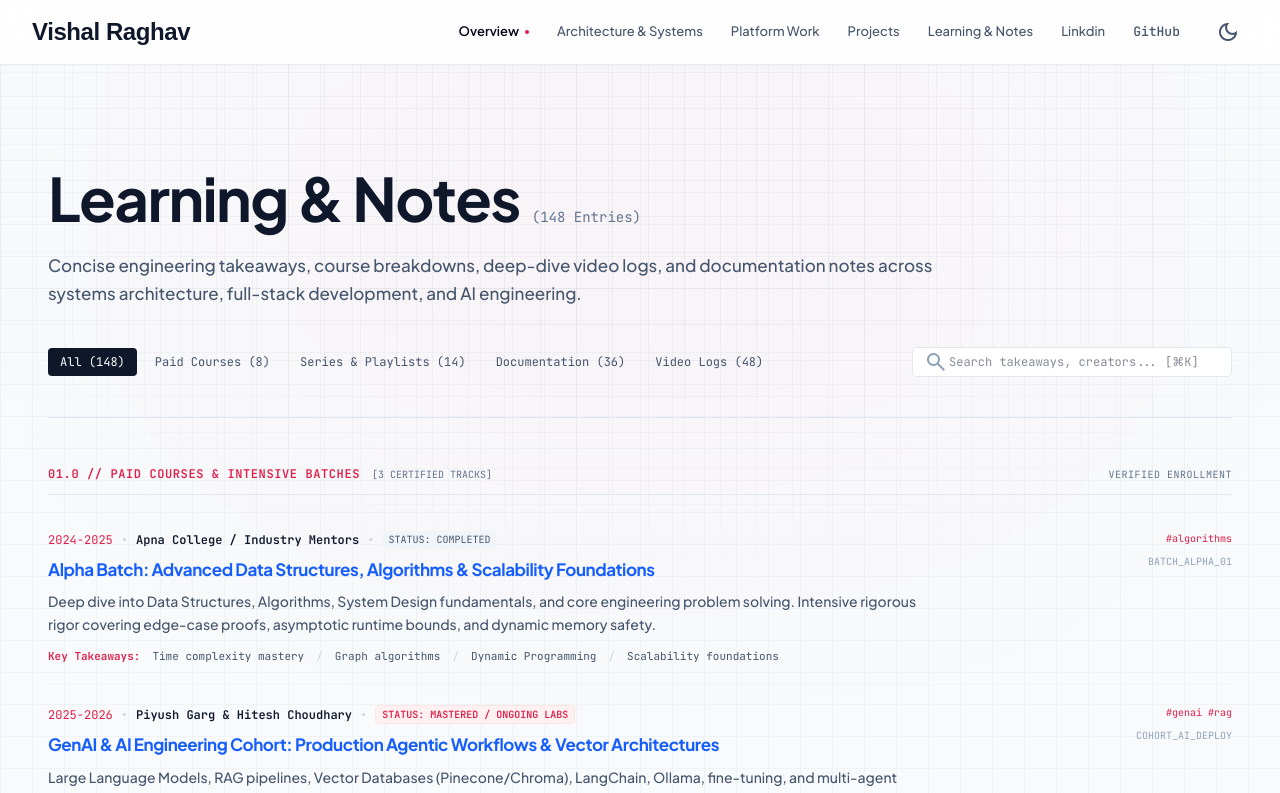
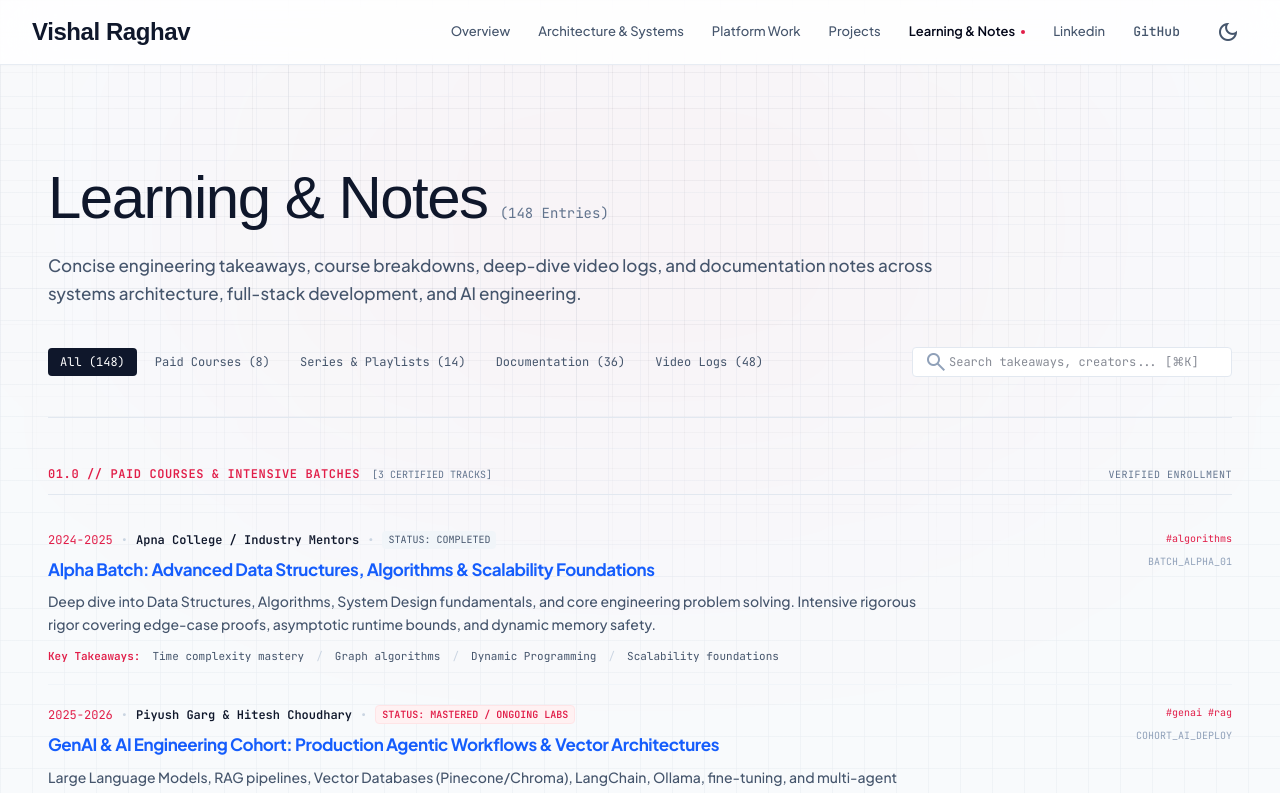
Before and after one commit to vishalraghav0290/vishalRaghav-Protfolio, a Next.js app: page /learning in a window 1280 px wide. Shown: the top 793 px of the page. Built offline with nearby package versions, Linux system fonts and the light colour scheme; a web font is replaced by a local one.

Commit message:
fix some typo

```diff
--- a/src/app/layout.tsx
+++ b/src/app/layout.tsx
@@ -4,6 +4,7 @@ import { Inter, JetBrains_Mono, Plus_Jakarta_Sans, Bungee_Hairline, Passero_One,
 import { ThemeProvider } from "@/components/ThemeProvider";
 import { ThemeToggle } from "@/components/ThemeToggle";
 import "./globals.css";
+import { HeaderNav } from "@/components/HeaderNav";
 
 const inter = Inter({
   variable: "--font-inter",
@@ -80,19 +81,7 @@ export default function RootLayout({
                 </Link>
                 {/* <span className="hidden sm:inline-block font-mono text-[12px] text-slate-500 font-medium">// systems architect</span> */}
               </div>
-              <nav className="hidden lg:flex items-center gap-7 text-[13px] font-medium text-slate-600 dark:text-gray-700">
-                <Link className="text-slate-950 dark:text-gray-950 font-semibold transition-colors flex items-center gap-1.5" href="/">
-                  <span>Overview</span>
-                  <span className="w-1 h-1 rounded-full bg-[#e11d48]"></span>
-                </Link>
-                <Link className="hover:text-slate-950 dark:hover:text-gray-950 transition-colors" href="/#architecture">Architecture &amp; Systems</Link>
-                <Link className="hover:text-slate-950 dark:hover:text-gray-950 transition-colors" href="/platform-work">Platform Work</Link>
-                <Link className="hover:text-slate-950 dark:hover:text-gray-950 transition-colors" href="/#projects">Projects</Link>
-                <Link className="hover:text-slate-950 dark:hover:text-gray-950 transition-colors" href="/learning">Learning &amp; Notes</Link>
-                <a className="hover:text-slate-950 dark:hover:text-gray-950 transition-colors" href="https://www.linkedin.com/in/vishal-raghav-747a61251/">Linkdin</a>
-                <a className="hover:text-slate-950 dark:hover:text-gray-950 transition-colors font-mono" href="https://github.com/vishalraghav0290" rel="noopener noreferrer" target="_blank">GitHub</a>
-                <ThemeToggle />
-              </nav>
+              <HeaderNav />
             </div>
           </header>
 
@@ -142,9 +131,9 @@ export default function RootLayout({
                       <span>Hashnode</span>
                     </a>
                   </div>
-                  <p className="font-mono text-[11px] text-slate-500 pt-2">
+                  {/* <p className="font-mono text-[11px] text-slate-500 pt-2">
                     PGP Key: <span className="text-slate-800 dark:text-slate-300 font-medium">9F2B 4A71 88CD 3E01</span>
-                  </p>
+                  </p> */}
                 </div>
               </div>
               {/* Bottom Bar */}
@@ -152,14 +141,14 @@ export default function RootLayout({
                 <div className="text-center md:text-left">
                   © 2026 Vishal Raghav. Built for high performance &amp; scale.
                 </div>
-                <div className="flex items-center gap-4">
+                {/* <div className="flex items-center gap-4">
                   <span className="flex items-center gap-1.5 text-slate-600 dark:text-slate-400 font-medium">
                     <span className="w-1.5 h-1.5 rounded-full bg-emerald-500"></span>
                     Latency: &lt;0.8ms
                   </span>
                   <span className="text-slate-300 dark:text-slate-700">•</span>
                   <span>Plain Monospace / Editorial System</span>
-                </div>
+                </div> */}
               </div>
             </div>
           </footer>
--- a/src/app/learning/page.tsx
+++ b/src/app/learning/page.tsx
@@ -175,7 +175,7 @@ export default function LearningPage() {
         <header className="flex flex-col gap-6 pt-4 border-b border-slate-200 dark:border-slate-800 pb-10">
           <div className="flex flex-col md:flex-row md:items-baseline justify-between gap-4">
             <div className="flex items-baseline gap-3">
-              <h1 className="text-4xl sm:text-5xl lg:text-6xl text-slate-900 dark:text-white tracking-tight font-bold">Learning &amp; Notes</h1>
+              <h1 className="text-4xl sm:text-5xl lg:text-6xl text-slate-900 dark:text-white tracking-tight font-cursive">Learning &amp; Notes</h1>
               <span className="font-mono text-sm text-slate-500 dark:text-slate-400">(148 Entries)</span>
             </div>
           </div>
@@ -192,8 +192,7 @@ export default function LearningPage() {
                 <button
                   key={tab.id}
                   onClick={() => setActiveTab(tab.id)}
-                  className={`px-3 py-1.5 rounded shrink-0 transition-colors ${
-                    activeTab === tab.id
+                  className={`px-3 py-1.5 rounded shrink-0 transition-colors ${activeTab === tab.id
                       ? 'bg-slate-900 dark:bg-slate-100 text-white dark:text-slate-900'
                       : 'text-slate-600 dark:text-slate-400 hover:text-slate-900 dark:hover:text-white hover:bg-slate-100 dark:hover:bg-slate-800'
                     }`}
--- /dev/null
+++ b/src/components/HeaderNav.tsx
@@ -0,0 +1,69 @@
+"use client";
+
+import Link from "next/link";
+import { usePathname } from "next/navigation";
+import { useEffect, useState } from "react";
+import { ThemeToggle } from "@/components/ThemeToggle";
+
+export function HeaderNav() {
+  const pathname = usePathname();
+  const [hash, setHash] = useState("");
+
+  useEffect(() => {
+    // Set initial hash when running on client
+    setHash(window.location.hash);
+
+    const handleHashChange = () => {
+      setHash(window.location.hash);
+    };
+
+    window.addEventListener("hashchange", handleHashChange);
+    return () => window.removeEventListener("hashchange", handleHashChange);
+  }, [pathname]); // re-run if pathname changes (e.g. going to a new page)
+
+  const navLinks = [
+    { name: "Overview", href: "/" },
+    { name: "Architecture & Systems", href: "/#architecture" },
+    { name: "Platform Work", href: "/platform-work" },
+    { name: "Projects", href: "/#projects" },
+    { name: "Learning & Notes", href: "/learning" },
+  ];
+
+  return (
+    <nav className="hidden lg:flex items-center gap-7 text-[13px] font-medium text-slate-600 dark:text-gray-700">
+      {navLinks.map((link) => {
+        // Construct the full path of the current view
+        const currentPath = pathname + hash;
+        // It is active if the href matches exactly, OR if we are on href="/" and currentPath is just "/"
+        const isActive = link.href === currentPath || (link.href === "/" && pathname === "/" && hash === "");
+
+        return (
+          <Link
+            key={link.name}
+            href={link.href}
+            onClick={() => {
+              // Ensure state updates immediately on click so the UI feels snappy
+              if (link.href.includes('#')) {
+                setHash('#' + link.href.split('#')[1]);
+              } else {
+                setHash('');
+              }
+            }}
+            className={`transition-colors flex items-center gap-1.5 ${
+              isActive
+                ? "text-slate-950 dark:text-gray-950 font-semibold"
+                : "hover:text-slate-950 dark:hover:text-gray-950"
+            }`}
+          >
+            <span>{link.name}</span>
+            {isActive && <span className="w-1 h-1 rounded-full bg-[#e11d48]"></span>}
+          </Link>
+        );
+      })}
+
+      <a className="hover:text-slate-950 dark:hover:text-gray-950 transition-colors" href="https://www.linkedin.com/in/vishal-raghav-747a61251/" target="_blank" rel="noopener noreferrer">Linkedin</a>
+      <a className="hover:text-slate-950 dark:hover:text-gray-950 transition-colors font-mono" href="https://github.com/vishalraghav0290" rel="noopener noreferrer" target="_blank">GitHub</a>
+      <ThemeToggle />
+    </nav>
+  );
+}
```
Lines whose indentation alone changed are shown as unchanged.
